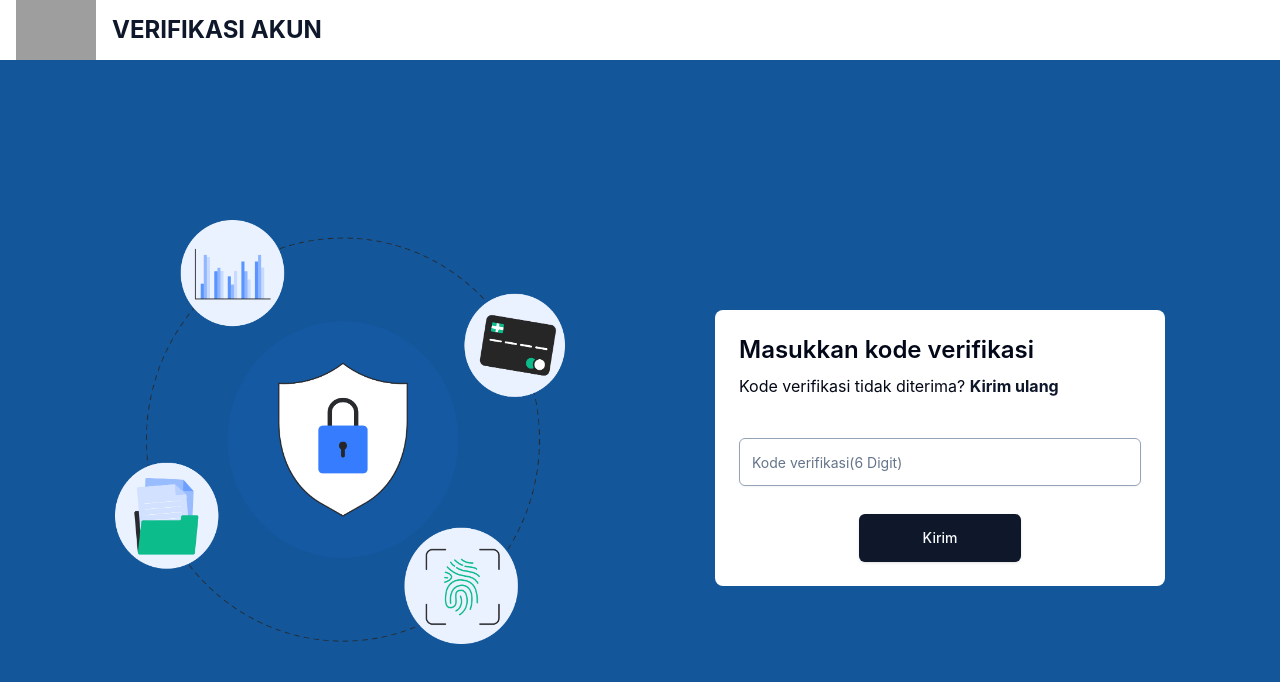
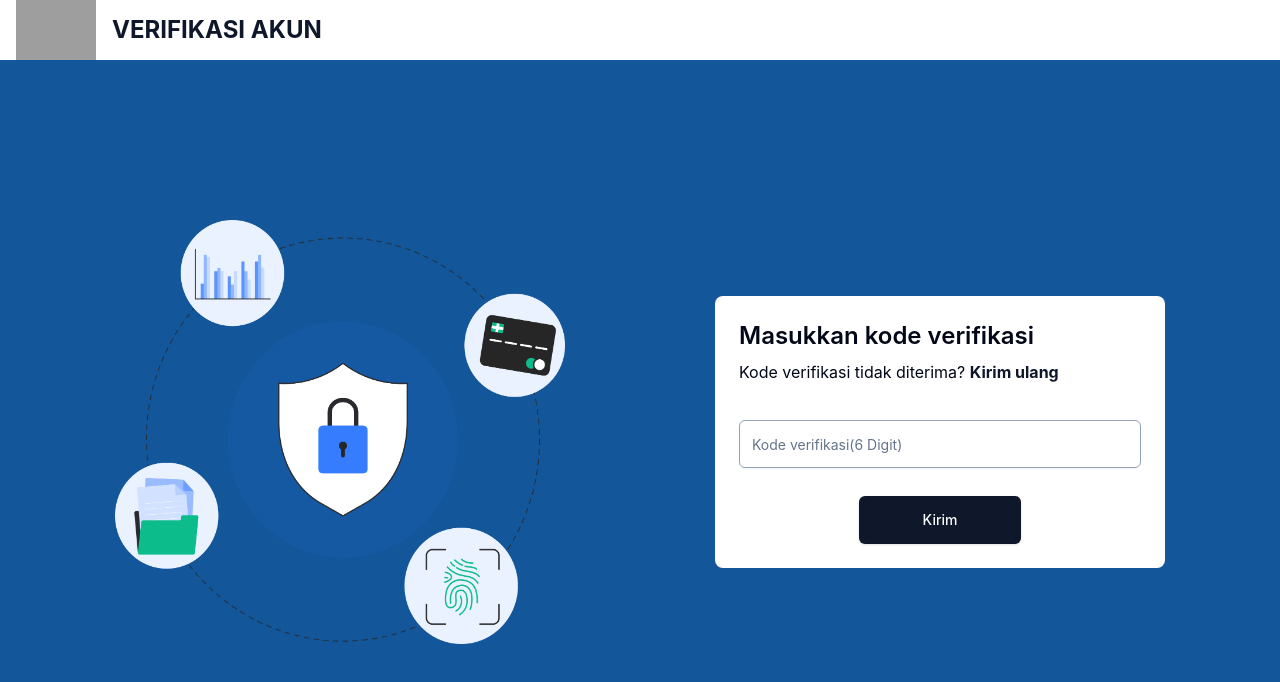
Before and after one commit to azkannawal/bekasan-ecommerce, a React (Vite) app: page /verify in a window 1280 px wide. Shown: the top 682 px of the page. Built offline with nearby package versions, Linux system fonts and the light colour scheme; no server answers; grey boxes are pictures that could not be loaded.

Commit message:
refactor: header auth layout

```diff
--- a/src/components/fragments/HeaderAuth.tsx
+++ b/src/components/fragments/HeaderAuth.tsx
@@ -4,10 +4,10 @@ interface Props {
 
 const HeaderAuth: React.FC<Props> = ({ title }) => {
   return (
-    <div className="flex items-center gap-4 absolute w-full z-10 px-4 bg-white">
+    <nav className="flex items-center gap-4 absolute w-full z-10 px-4 bg-white">
       <img className="w-[80px]" src="https://i.ibb.co/t87W7vK/logo.png" alt="img" />
       <h1 className="uppercase font-bold text-2xl text-[#0F172A]">{title}</h1>
-    </div>
+    </nav>
   );
 };
 
--- /dev/null
+++ b/src/components/layouts/AddHeaderAuth.tsx
@@ -0,0 +1,18 @@
+import React, { ReactNode } from "react";
+import HeaderAuth from "../fragments/HeaderAuth";
+
+interface AddHeaderAuthProps {
+  children: ReactNode;
+  title: string;
+}
+
+const AddHeaderAuth: React.FC<AddHeaderAuthProps> = ({ children, title }) => {
+  return (
+    <main>
+      <HeaderAuth title={title}/>
+      {children}
+    </main>
+  );
+};
+
+export default AddHeaderAuth;
--- a/src/pages/auth/login.tsx
+++ b/src/pages/auth/login.tsx
@@ -1,6 +1,5 @@
 import { Input } from "@/components/ui/input";
 import { Button } from "@/components/ui/button";
-import Navbar from "../../components/fragments/HeaderAuth";
 import { RiEyeFill, RiEyeOffFill } from "react-icons/ri";
 import { Link, useNavigate } from "react-router-dom";
 import { useState } from "react";
@@ -9,6 +8,7 @@ import { ReloadIcon } from "@radix-ui/react-icons";
 import { useToast } from "@/components/ui/use-toast";
 import { useAuth } from "@/context/LoginContext";
 import useLogin from "./../../hooks/useLogin";
+import AddHeaderAuth from "@/components/layouts/AddHeaderAuth";
 
 const Login = () => {
   useLogin();
@@ -66,17 +66,14 @@ const Login = () => {
   };
 
   return (
-    <main className="">
-      <Link to="/">
-        <Navbar title="Masuk" />
-      </Link>
-      <div className="flex justify-around items-center min-h-screen relative bg-[#135699] pt-8 px-10">
+    <AddHeaderAuth title="masuk">
+      <main className="flex justify-around items-center min-h-screen relative bg-[#135699] pt-8 px-10">
         <img className="w-[450px] max-w-lg" src="./login01.png" alt="img" />
         <form
           onSubmit={onSubmit}
           className="flex flex-col justify-center items-center mt-7 w-[450px] gap-6 p-6 rounded-lg bg-white"
         >
-          <h1 className="self-start text-2xl font-semibold mb-7 bg-gree">
+          <h1 className="self-start text-2xl font-semibold mb-4 bg-gree">
             Masuk
           </h1>
           <Input
@@ -132,8 +129,8 @@ const Login = () => {
             </p>
           </div>
         </form>
-      </div>
-    </main>
+      </main>
+    </AddHeaderAuth>
   );
 };
 
--- a/src/pages/auth/register.tsx
+++ b/src/pages/auth/register.tsx
@@ -1,6 +1,5 @@
 import { Input } from "@/components/ui/input";
 import { Button } from "@/components/ui/button";
-import Navbar from "../../components/fragments/HeaderAuth";
 import Address from "@/components/fragments/Address";
 import { RiEyeFill, RiEyeOffFill } from "react-icons/ri";
 import { useState } from "react";
@@ -11,6 +10,7 @@ import { ReloadIcon } from "@radix-ui/react-icons";
 import { useToast } from "@/components/ui/use-toast";
 import { useUser } from "@/context/RegisterContext";
 import useLogin from "@/hooks/useLogin";
+import AddHeaderAuth from "@/components/layouts/AddHeaderAuth";
 
 const Register: React.FC = () => {
   useLogin();
@@ -90,9 +90,8 @@ const Register: React.FC = () => {
   };
 
   return (
-    <main className="">
-      <Navbar title="Daftar" />
-      <div className="flex justify-around items-center relative bg-[#135699] pt-2 px-10 min-h-screen">
+    <AddHeaderAuth title="daftar">
+      <main className="flex justify-around items-center relative bg-[#135699] pt-2 px-10 min-h-screen">
         <img
           className="w-[450px] max-w-lg pt-16"
           src="./login01.png"
@@ -178,8 +177,8 @@ const Register: React.FC = () => {
             </Link>
           </p>
         </form>
-      </div>
-    </main>
+      </main>
+    </AddHeaderAuth>
   );
 };
 
--- a/src/pages/auth/reset.tsx
+++ b/src/pages/auth/reset.tsx
@@ -1,11 +1,11 @@
 import { Input } from "@/components/ui/input";
 import { Button } from "@/components/ui/button";
-import Navbar from "../../components/fragments/HeaderAuth";
 import { useState } from "react";
 import { axiosInstance } from "@/lib/axios";
 import { ReloadIcon } from "@radix-ui/react-icons";
 import { useToast } from "@/components/ui/use-toast";
 import useLogin from "@/hooks/useLogin";
+import AddHeaderAuth from "@/components/layouts/AddHeaderAuth";
 
 const Reset = () => {
   useLogin();
@@ -40,9 +40,8 @@ const Reset = () => {
   };
 
   return (
-    <main className="">
-      <Navbar title="reset kata sandi" />
-      <div className="flex justify-around items-center min-h-screen relative px-10 bg-[#135699]">
+    <AddHeaderAuth title="reset kata sandi">
+      <main className="flex justify-around items-center min-h-screen relative px-10 bg-[#135699]">
         <img
           className="w-[450px] max-w-lg pt-16"
           src="./reset01.png"
@@ -50,7 +49,7 @@ const Reset = () => {
         />
         <form
           onSubmit={onSubmit}
-          className="flex flex-col justify-center items-center mt-24 w-[450px] gap-6 p-6 rounded-lg bg-white"
+          className="flex flex-col justify-center items-center mt-16 w-[450px] gap-6 p-6 rounded-lg bg-white"
         >
           <h1 className="self-start text-2xl font-semibold mb-3">
             Reset kata sandi
@@ -71,8 +70,8 @@ const Reset = () => {
             <Button className="h-12 px-16">Kirim</Button>
           )}
         </form>
-      </div>
-    </main>
+      </main>
+    </AddHeaderAuth>
   );
 };
 
--- a/src/pages/auth/resetconfirm.tsx
+++ b/src/pages/auth/resetconfirm.tsx
@@ -1,12 +1,12 @@
 import { Input } from "@/components/ui/input";
 import { Button } from "@/components/ui/button";
-import Navbar from "../../components/fragments/HeaderAuth";
 import { useEffect, useState } from "react";
 import { RiEyeFill, RiEyeOffFill } from "react-icons/ri";
 import { axiosInstance } from "@/lib/axios";
 import { useToast } from "@/components/ui/use-toast";
 import { ReloadIcon } from "@radix-ui/react-icons";
 import { useNavigate, useParams } from "react-router-dom";
+import AddHeaderAuth from "@/components/layouts/AddHeaderAuth";
 
 const ResetConfirm = () => {
   const { token } = useParams();
@@ -70,9 +70,8 @@ const ResetConfirm = () => {
   };
 
   return (
-    <main className="">
-      <Navbar title="Reset kata sandi" />
-      <div className="flex justify-around items-center min-h-screen relative px-10 bg-[#135699]">
+    <AddHeaderAuth title="reset kata sandi">
+      <main className="flex justify-around items-center min-h-screen relative px-10 bg-[#135699]">
         <img
           className="w-[450px] max-w-lg pt-16"
           src="https://i.ibb.co/S32Zj7J/reset01.png"
@@ -80,7 +79,7 @@ const ResetConfirm = () => {
         />
         <form
           onSubmit={onSubmit}
-          className="flex flex-col justify-center items-center mt-24 w-[450px] gap-7 p-6 rounded-lg bg-white"
+          className="flex flex-col justify-center items-center mt-20 w-[450px] gap-7 p-6 rounded-lg bg-white"
         >
           <h1 className="self-start text-2xl font-semibold mb-3">
             Reset kata sandi
@@ -136,8 +135,8 @@ const ResetConfirm = () => {
             <Button className="h-12 px-16">Kirim</Button>
           )}
         </form>
-      </div>
-    </main>
+      </main>
+    </AddHeaderAuth>
   );
 };
 
--- a/src/pages/auth/verify.tsx
+++ b/src/pages/auth/verify.tsx
@@ -1,6 +1,5 @@
 import { Input } from "@/components/ui/input";
 import { Button } from "@/components/ui/button";
-import Navbar from "../../components/fragments/HeaderAuth";
 import { useState } from "react";
 import { axiosInstance } from "@/lib/axios";
 import { ReloadIcon } from "@radix-ui/react-icons";
@@ -8,6 +7,7 @@ import { useToast } from "@/components/ui/use-toast";
 import { useNavigate } from "react-router-dom";
 import { useUser } from "@/context/RegisterContext";
 import useLogin from "@/hooks/useLogin";
+import AddHeaderAuth from "@/components/layouts/AddHeaderAuth";
 
 const Verify = () => {
   useLogin();
@@ -66,9 +66,8 @@ const Verify = () => {
   };
 
   return (
-    <main className="">
-      <Navbar title="verifikasi akun" />
-      <div className="flex justify-around items-center min-h-screen relative px-10 bg-[#135699]">
+    <AddHeaderAuth title="verifikasi akun">
+      <main className="flex justify-around items-center min-h-screen relative px-10 bg-[#135699]">
         <img
           className="w-[450px] max-w-lg pt-16"
           src="./reset01.png"
@@ -76,9 +75,9 @@ const Verify = () => {
         />
         <form
           onSubmit={onSubmit}
-          className="flex flex-col justify-center items-center mt-24 w-[450px] gap-7 p-6 rounded-lg bg-white"
+          className="flex flex-col justify-center items-center mt-16 w-[450px] gap-7 p-6 rounded-lg bg-white"
         >
-          <div className="self-start mb-3">
+          <div className="self-start mb-2">
             <h1 className="text-2xl font-semibold mb-2">
               Masukkan kode verifikasi
             </h1>
@@ -92,7 +91,6 @@ const Verify = () => {
               </span>
             </p>
           </div>
-
           <Input
             placeholder="Kode verifikasi(6 Digit)"
             type="text"
@@ -115,8 +113,8 @@ const Verify = () => {
             <Button className="h-12 px-16">Kirim</Button>
           )}
         </form>
-      </div>
-    </main>
+      </main>
+    </AddHeaderAuth>
   );
 };
 
```
